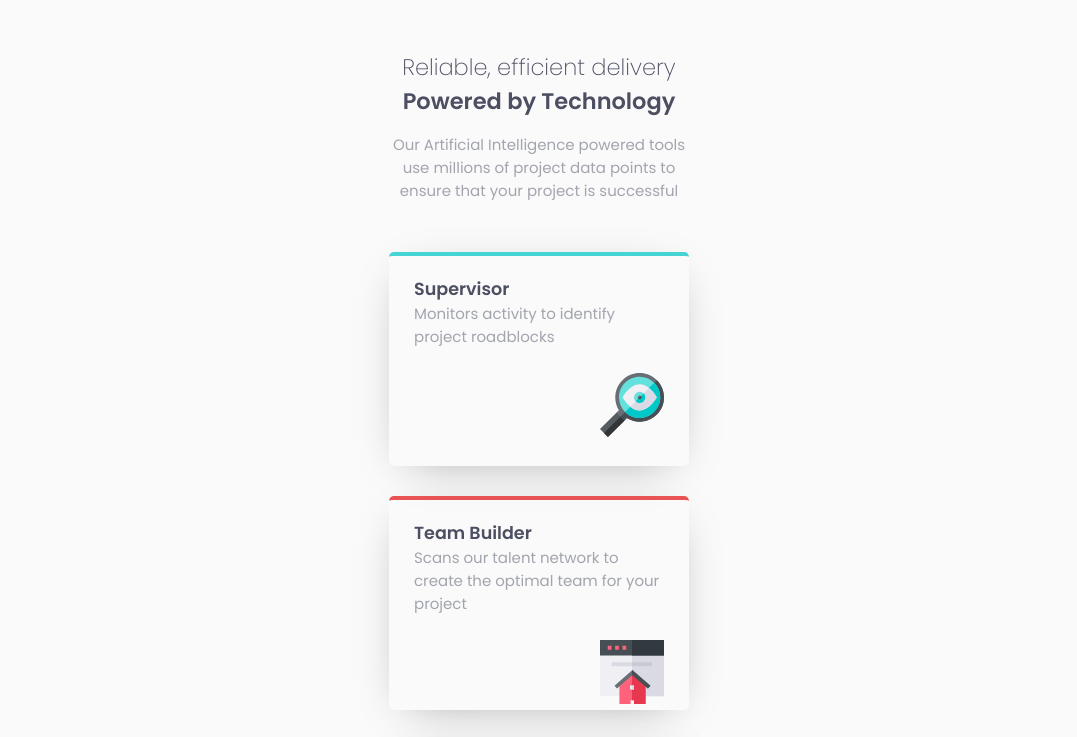
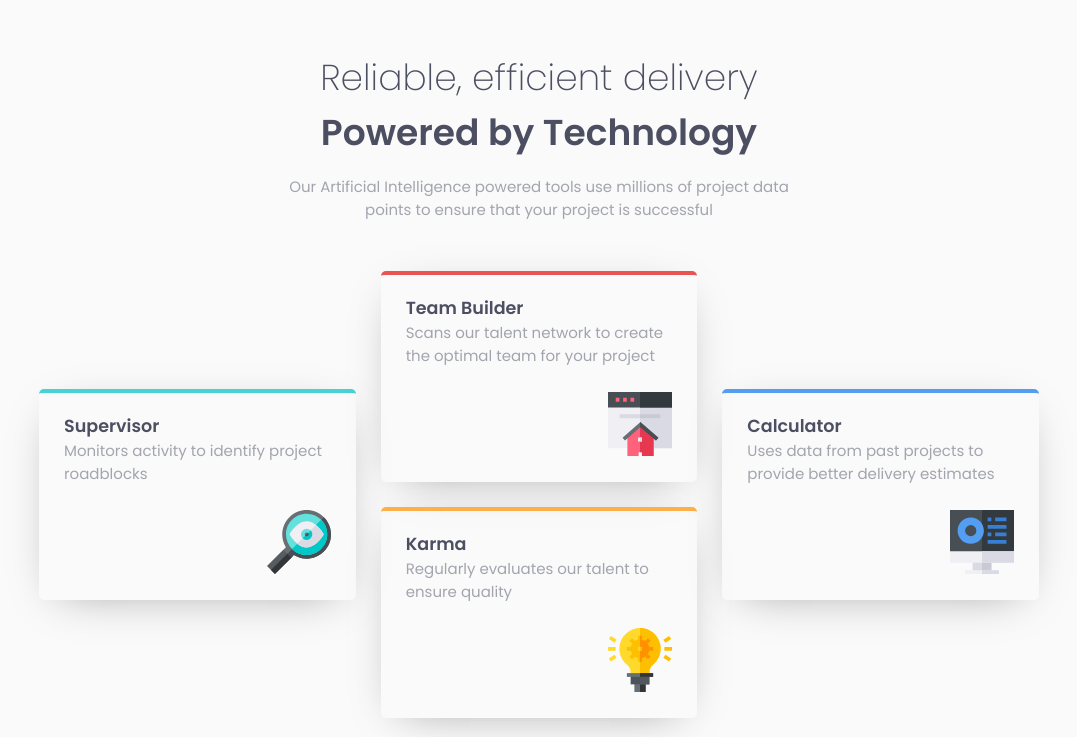
Before and after one commit to GaldinoMat/Card-Feature-Section, a plain HTML site: page index.html in a window 1536 px wide. Shown: the top 737 px of the page, without its empty margins (229-1306 px from the left). Drawn offline with Linux system fonts and the light colour scheme.

Commit message:
Finished tablet and desktop designs.

```diff
--- a/style.css
+++ b/style.css
@@ -38,6 +38,10 @@ p {
 .container {
   width: 300px;
   margin: 50px 0;
+  display: flex;
+  flex-direction: column;
+  justify-content: center;
+  align-items: center;
 }
 
 .text-container {
@@ -66,7 +70,6 @@ p {
 }
 
 .card {
-  width: 100%;
   padding: 1.25rem 1.5625rem 0 1.5625rem;
   box-shadow: 0px 10px 45px -20px rgba(0, 0, 0, 0.4);
   border-radius: 5px;
@@ -96,3 +99,47 @@ p {
   grid-area: calculator-card;
   border-top: solid 0.25rem var(--blue-color);
 }
+
+@media (min-width: 768px) {
+  .container {
+    width: 37.5rem;
+  }
+
+  .cards-container {
+    grid-template-columns: 1fr 1fr 1fr 1fr;
+    gap: 25px 25px;
+    grid-template-areas:
+      "supervisor-card supervisor-card team-builder-card team-builder-card"
+      "supervisor-card supervisor-card team-builder-card team-builder-card"
+      "karma-card karma-card calculator-card calculator-card"
+      "karma-card karma-card calculator-card calculator-card";
+  }
+
+  .card {
+    padding-bottom: 1.25rem;
+  }
+}
+
+@media (min-width: 1440px) {
+  .container {
+    width: 62.5rem;
+  }
+
+  .text-container {
+    width: 31.25rem;
+  }
+
+  .text-container .titles {
+    font-size: 1.5rem;
+  }
+
+  .cards-container {
+    display: grid;
+    grid-template-columns: 1fr 1fr 1fr 1fr 1fr 1fr;
+    grid-template-areas:
+      ". . team-builder-card team-builder-card . ."
+      "supervisor-card supervisor-card team-builder-card team-builder-card calculator-card calculator-card"
+      "supervisor-card supervisor-card karma-card karma-card calculator-card calculator-card"
+      ". . karma-card karma-card . .";
+  }
+}
```
